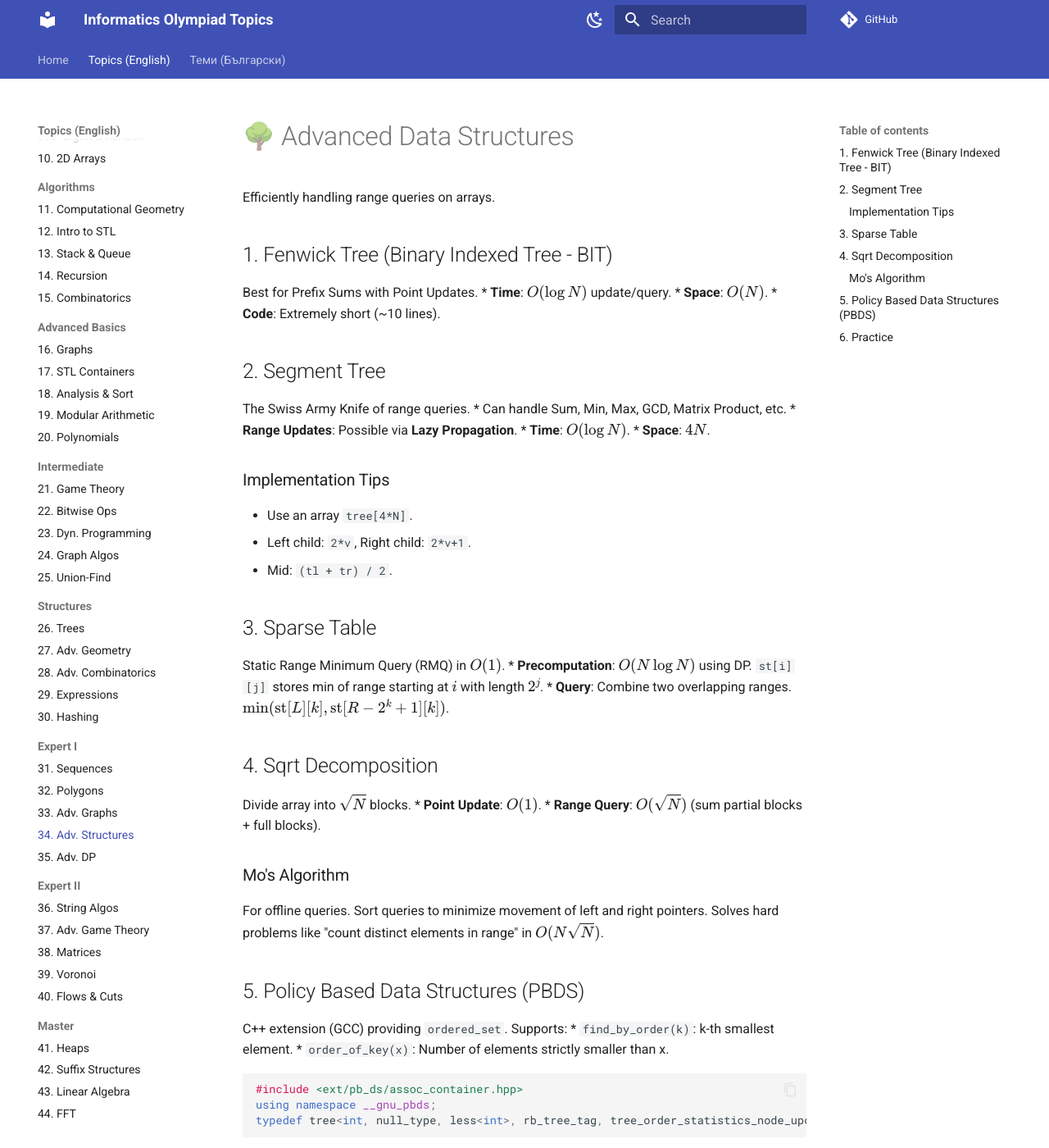
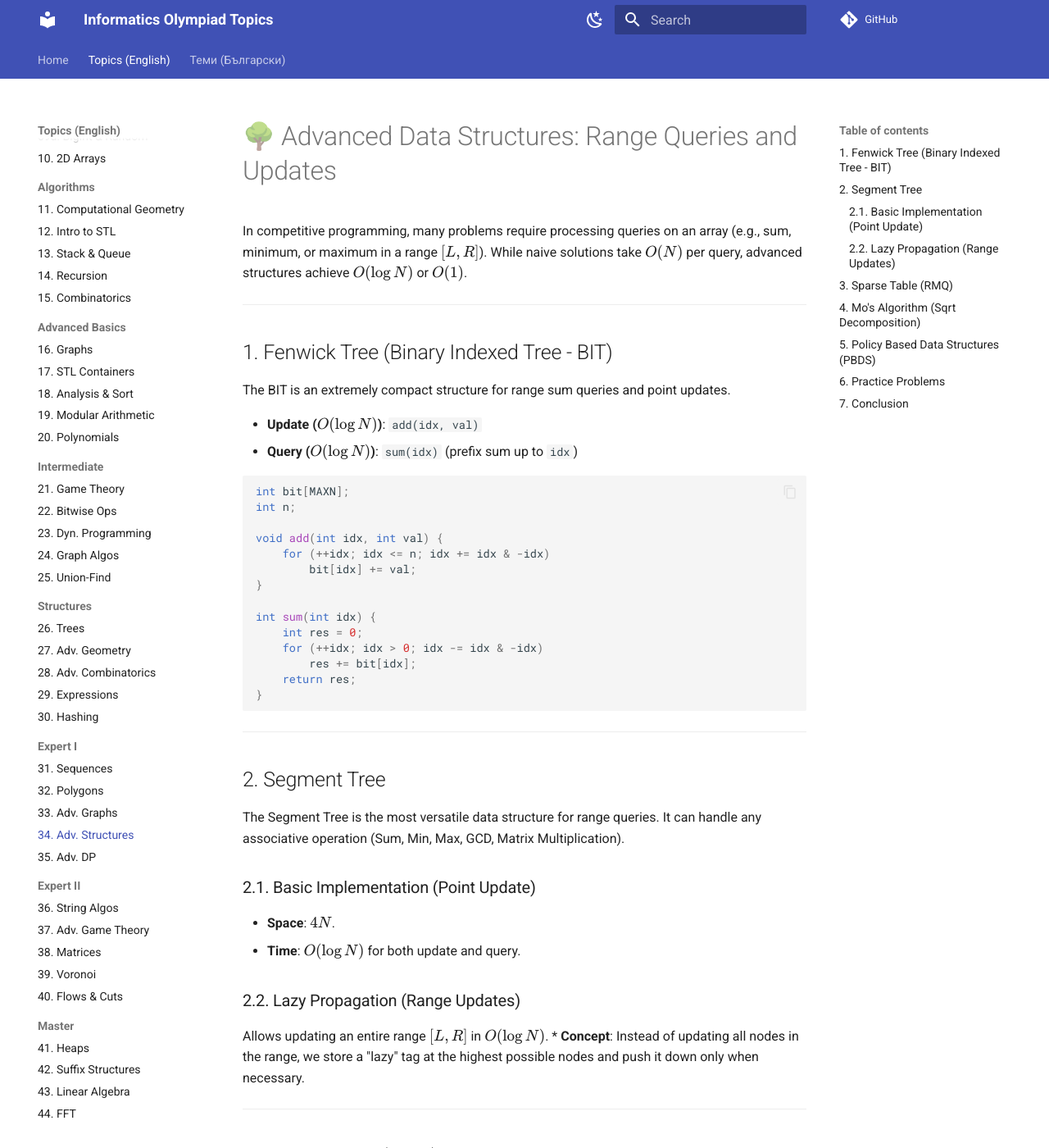
Before and after one commit to KadirYazadzhi/Informatics-Olympiad-Topics, an MkDocs documentation site: the page built from docs/EN/34_Advanced_Data_Structures.md, in a window 1280 px wide and 1400 px high. Shown: the whole window at 82% size. Built offline with MkDocs 1.6.1 and Material for MkDocs 9.7.7, drawn with Linux system fonts in a browser that asks for light colours; comment, search, counter and statistics services are not loaded; some of the changed text lies outside the part shown.

Commit message:
Expand EN/34_Advanced_Data_Structures.md: BIT, SegTree, Sparse Table, PBDS

````diff
--- a/docs/EN/34_Advanced_Data_Structures.md
+++ b/docs/EN/34_Advanced_Data_Structures.md
@@ -1,59 +1,103 @@
-# 🌳 Advanced Data Structures
+# 🌳 Advanced Data Structures: Range Queries and Updates
 
-Efficiently handling range queries on arrays.
+In competitive programming, many problems require processing queries on an array (e.g., sum, minimum, or maximum in a range $[L, R]$). While naive solutions take $O(N)$ per query, advanced structures achieve $O(\log N)$ or $O(1)$.
+
+---
 
 ## 1. Fenwick Tree (Binary Indexed Tree - BIT)
 
-Best for Prefix Sums with Point Updates.
-*   **Time**: $O(\log N)$ update/query.
-*   **Space**: $O(N)$.
-*   **Code**: Extremely short (~10 lines).
+The BIT is an extremely compact structure for range sum queries and point updates.
+
+*   **Update ($O(\log N)$)**: `add(idx, val)`
+*   **Query ($O(\log N)$)**: `sum(idx)` (prefix sum up to `idx`)
+
+```cpp
+int bit[MAXN];
+int n;
+
+void add(int idx, int val) {
+    for (++idx; idx <= n; idx += idx & -idx)
+        bit[idx] += val;
+}
+
+int sum(int idx) {
+    int res = 0;
+    for (++idx; idx > 0; idx -= idx & -idx)
+        res += bit[idx];
+    return res;
+}
+```
+
+---
 
 ## 2. Segment Tree
 
-The Swiss Army Knife of range queries.
-*   Can handle Sum, Min, Max, GCD, Matrix Product, etc.
-*   **Range Updates**: Possible via **Lazy Propagation**.
-*   **Time**: $O(\log N)$.
+The Segment Tree is the most versatile data structure for range queries. It can handle any associative operation (Sum, Min, Max, GCD, Matrix Multiplication).
+
+### 2.1. Basic Implementation (Point Update)
 *   **Space**: $4N$.
+*   **Time**: $O(\log N)$ for both update and query.
 
-### Implementation Tips
-*   Use an array `tree[4*N]`.
-*   Left child: `2*v`, Right child: `2*v+1`.
-*   Mid: `(tl + tr) / 2`.
+### 2.2. Lazy Propagation (Range Updates)
+Allows updating an entire range $[L, R]$ in $O(\log N)$.
+*   **Concept**: Instead of updating all nodes in the range, we store a "lazy" tag at the highest possible nodes and push it down only when necessary.
 
-## 3. Sparse Table
+---
 
-Static Range Minimum Query (RMQ) in $O(1)$.
-*   **Precomputation**: $O(N \log N)$ using DP. `st[i][j]` stores min of range starting at $i$ with length $2^j$.
-*   **Query**: Combine two overlapping ranges. $\min(\text{st}[L][k], \text{st}[R - 2^k + 1][k])$.
+## 3. Sparse Table (RMQ)
 
-## 4. Sqrt Decomposition
+Sparse Table is a static data structure used for Range Minimum Query (RMQ) in $O(1)$ time with $O(N \log N)$ precomputation.
 
-Divide array into $\sqrt{N}$ blocks.
-*   **Point Update**: $O(1)$.
-*   **Range Query**: $O(\sqrt{N})$ (sum partial blocks + full blocks).
+*   **Logic**: It stores the results for all intervals of length $2^k$.
+*   **Overlap**: Since $\min(a, b, c) = \min(\min(a, b), \min(b, c))$, we can cover any range with two overlapping power-of-2 intervals.
 
-### Mo's Algorithm
-For offline queries. Sort queries to minimize movement of left and right pointers.
-Solves hard problems like "count distinct elements in range" in $O(N \sqrt{N})$.
+```cpp
+int st[MAXN][20];
+void build(int n, int a[]) {
+    for (int i = 0; i < n; i++) st[i][0] = a[i];
+    for (int j = 1; j < 20; j++)
+        for (int i = 0; i + (1 << j) <= n; i++)
+            st[i][j] = min(st[i][j-1], st[i + (1 << (j-1))][j-1]);
+}
+int query(int L, int R) {
+    int j = 31 - __builtin_clz(R - L + 1); // log2
+    return min(st[L][j], st[R - (1 << j) + 1][j]);
+}
+```
+
+---
+
+## 4. Mo's Algorithm (Sqrt Decomposition)
+
+A technique for **offline** range queries (where all queries are known in advance).
+1.  Divide the array into blocks of size $\sqrt{N}$.
+2.  Sort queries based on block index of the left pointer, then by the right pointer.
+3.  Move the range pointers $[L, R]$ from one query to the next. Total movement is $O((N+Q)\sqrt{N})$.
+
+---
 
 ## 5. Policy Based Data Structures (PBDS)
 
-C++ extension (GCC) providing `ordered_set`.
-Supports:
-*   `find_by_order(k)`: k-th smallest element.
-*   `order_of_key(x)`: Number of elements strictly smaller than x.
+The GCC compiler provides a built-in "Ordered Set" that supports finding the $k$-th smallest element and the rank of an element in $O(\log N)$.
 
 ```cpp
 #include <ext/pb_ds/assoc_container.hpp>
 using namespace __gnu_pbds;
 typedef tree<int, null_type, less<int>, rb_tree_tag, tree_order_statistics_node_update> ordered_set;
+
+ordered_set s;
+s.insert(10);
+s.order_of_key(11); // Rank of 11 (number of elements < 11)
+s.find_by_order(0); // Iterator to the 0-th smallest element (10)
 ```
 
-## 6. Practice
-1.  **CSES Static Range Minimum Queries**: Sparse Table.
-2.  **CSES Dynamic Range Sum Queries**: BIT / SegTree.
-3.  **SPOJ DQUERY**: Distinct Query (Mo's Algo).
+---
 
-```
+## 6. Practice Problems
+1.  **CSES Range Queries**: The entire section.
+2.  **SPOJ GSS1/GSS3**: Range maximum sum subsegment.
+3.  **Codeforces 86D**: Mo's Algorithm example.
+4.  **UVa 11423**: Cache Simulation (BIT application).
+
+## 7. Conclusion
+Range queries are the bread and butter of intermediate competitive programming. Master the BIT for its simplicity, and the Segment Tree for its immense power.
````
